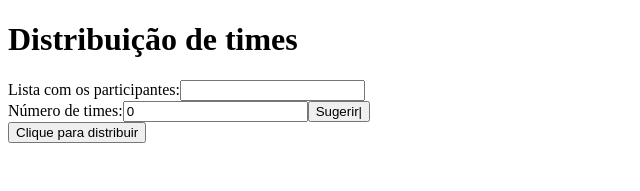
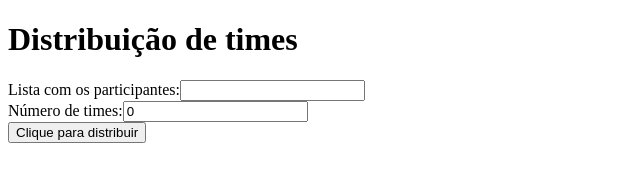
Before and after one commit to kamatashi/Selecionador-de-Equipes, a React (Vite) app: page / in a window 1280 px wide. Shown: the top 191 px of the page, without its empty margins (0-640 px from the left). Built offline with nearby package versions, Linux system fonts and the light colour scheme.

Commit message:
feat: remove sugetion button

```diff
--- a/src/components/TeamDistribution/index.jsx
+++ b/src/components/TeamDistribution/index.jsx
@@ -62,7 +62,9 @@ const TeamDistribution = () => {
       <label>
         Número de times:
         <input type="number" value={numTeams} onChange={handleNumTeamsChange} />
-        <Button label="Sugerir" onClick={calculateTeams} />
+        {
+            //<Button label="Sugerir" onClick={calculateTeams} />
+        }
       </label>
       <br />
       <button onClick={distributeTeams}>Clique para distribuir</button>
```
